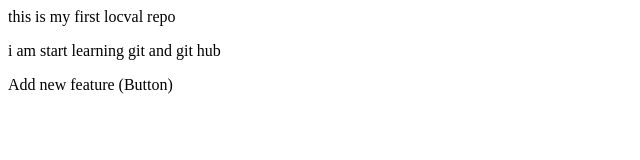
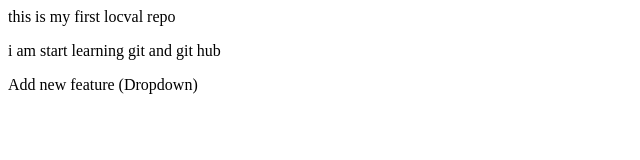
Before and after one commit to Anirudha1101/localRepo, a plain HTML site: page index.html in a window 1280 px wide. Shown: the full height of the page, 0-640 px from the left. Drawn offline with Linux system fonts and the light colour scheme.

Commit message:
add dropdown

```diff
--- a/index.html
+++ b/index.html
@@ -1,3 +1,3 @@
 <p> this is my first locval repo </p>
 <p> i am start learning git and git hub</p>
-<p> Add new feature (Button) </p>
+<p> Add new feature (Dropdown) </p>
```
